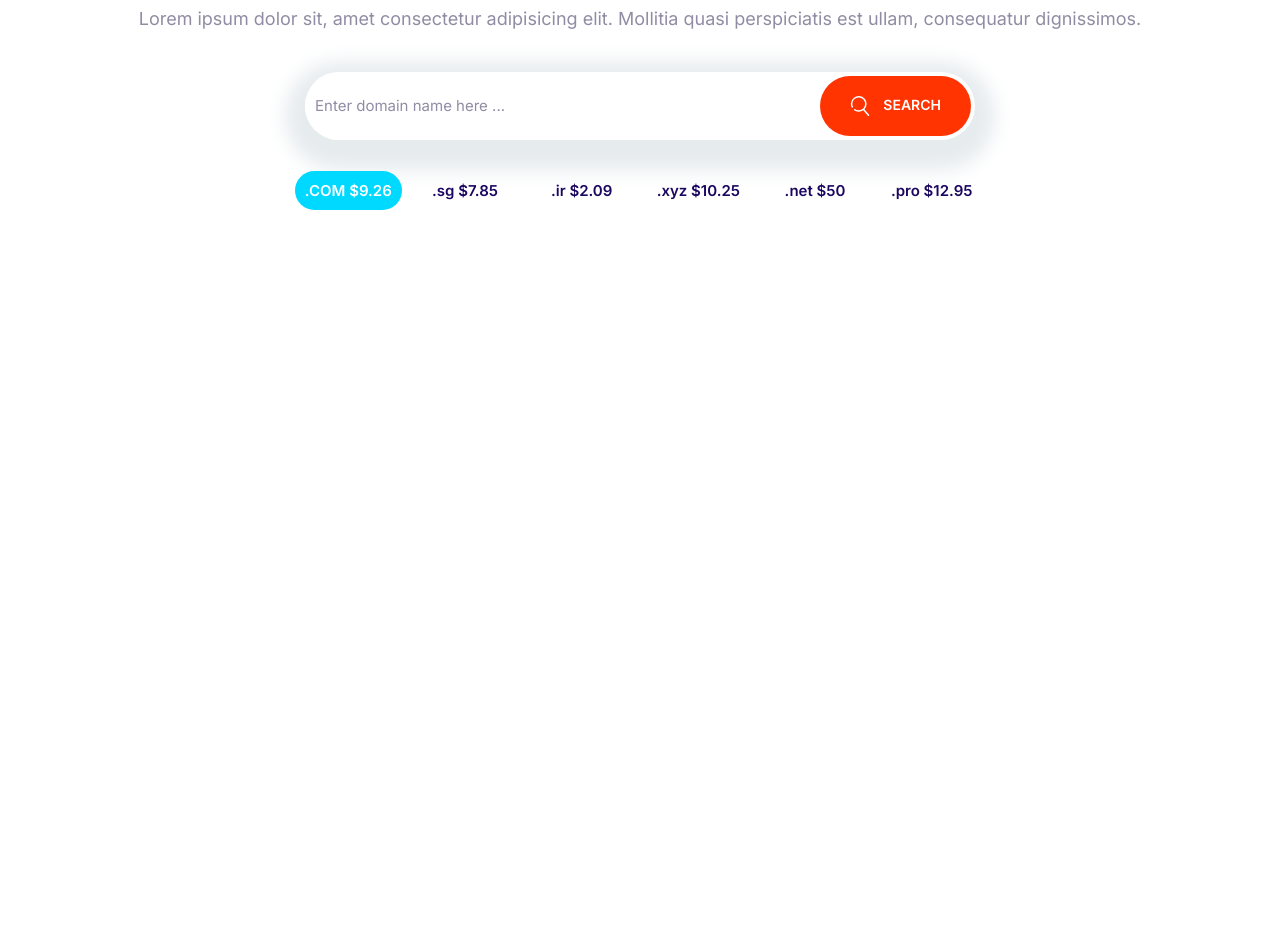
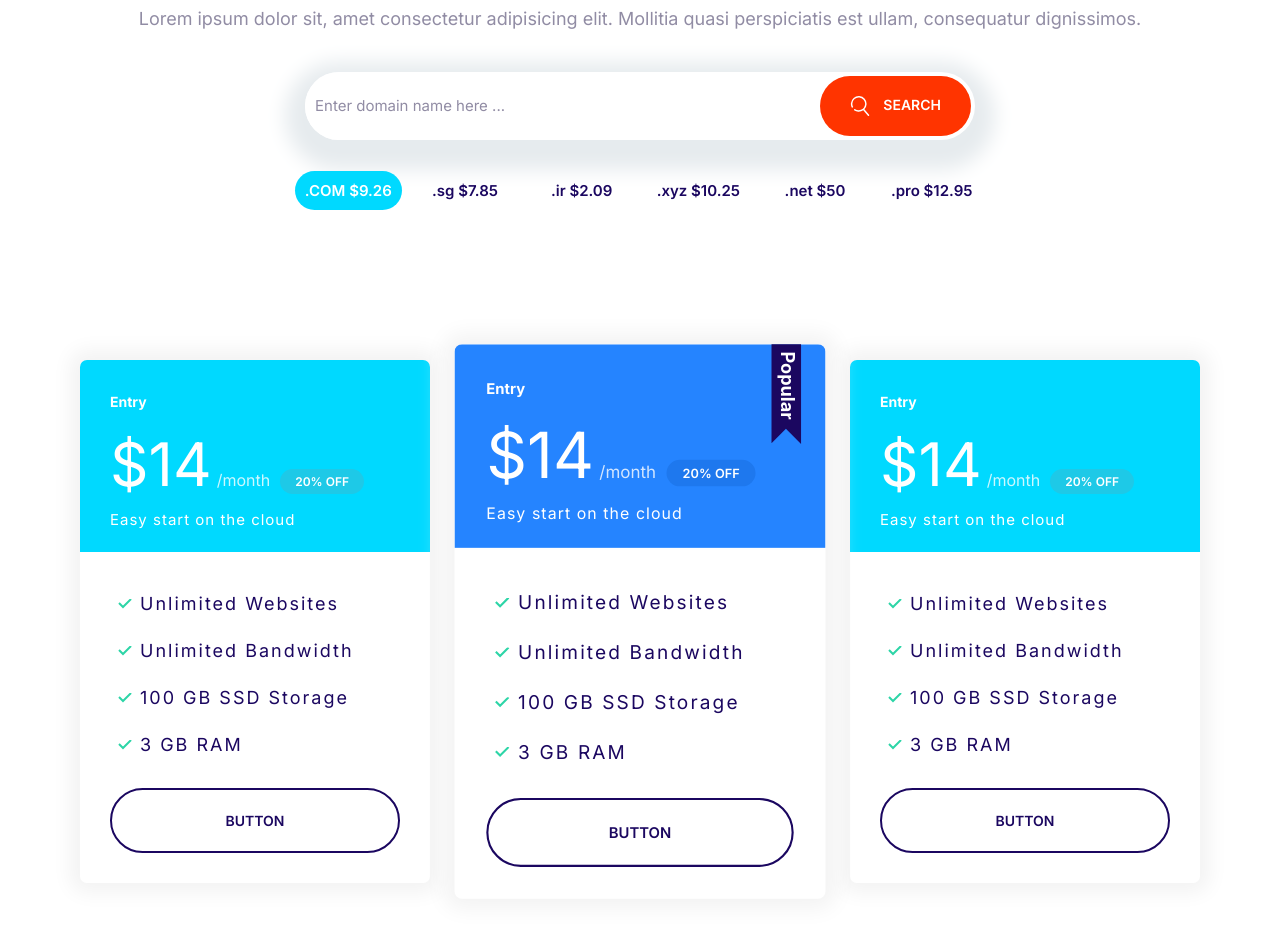
Before and after one commit to HassanQasemi/mohsify-project, a plain HTML site: page index.html in a window 1280 px wide. Shown: the part 513-1456 px from the top of the page. Before the commit the page ends 813 px from the top, so only its background shows below. Drawn offline with Linux system fonts and the light colour scheme.

Commit message:
plan-block added to other sections.

```diff
--- a/css/styles.css
+++ b/css/styles.css
@@ -721,7 +721,7 @@ a {
 @media screen and (min-width: 1024px) {
   .plans-block {
     max-width: 1140px;
-    margin: 4rem auto;
+    margin: 0rem auto;
     display: grid;
     grid-template-columns: repeat(3, 1fr);
   }
--- a/index.html
+++ b/index.html
@@ -83,6 +83,82 @@
         <li>.pro $12.95</li>
       </ul>
     </section>
+    <section class="plans-block">
+      <div class="plans-block__card">
+        <div class="plan">
+          <div class="card card--primary">
+            <div class="card__header">
+              <h3 class="plan__name">Entry</h3>
+              <span class="plan__price">$14</span
+              ><span class="plan__billing-cycle">/month</span
+              ><span class="badge badge--small">20% Off</span>
+              <span class="plan__description">Easy start on the cloud</span>
+            </div>
+            <div class="card__body">
+              <ul class="list list--tick">
+                <li class="list__item">Unlimited Websites</li>
+                <li class="list__item">Unlimited Bandwidth</li>
+                <li class="list__item">100 GB SSD Storage</li>
+                <li class="list__item">3 GB RAM</li>
+              </ul>
+              <a href="" class="btn btn--secondary btn--block btn--outline"
+                >button</a
+              >
+            </div>
+          </div>
+        </div>
+      </div>
+
+      <div class="plans-block__card">
+        <div class="plan plan--popular">
+          <div class="card card--secondary">
+            <div class="card__header">
+              <h3 class="plan__name">Entry</h3>
+              <span class="plan__price">$14</span
+              ><span class="plan__billing-cycle">/month</span
+              ><span class="badge badge--small">20% Off</span>
+              <span class="plan__description">Easy start on the cloud</span>
+            </div>
+            <div class="card__body">
+              <ul class="list list--tick">
+                <li class="list__item">Unlimited Websites</li>
+                <li class="list__item">Unlimited Bandwidth</li>
+                <li class="list__item">100 GB SSD Storage</li>
+                <li class="list__item">3 GB RAM</li>
+              </ul>
+              <a href="" class="btn btn--secondary btn--block btn--outline"
+                >button</a
+              >
+            </div>
+          </div>
+        </div>
+      </div>
+
+      <div class="plans-block__card">
+        <div class="plan">
+          <div class="card card--primary">
+            <div class="card__header">
+              <h3 class="plan__name">Entry</h3>
+              <span class="plan__price">$14</span
+              ><span class="plan__billing-cycle">/month</span
+              ><span class="badge badge--small">20% Off</span>
+              <span class="plan__description">Easy start on the cloud</span>
+            </div>
+            <div class="card__body">
+              <ul class="list list--tick">
+                <li class="list__item">Unlimited Websites</li>
+                <li class="list__item">Unlimited Bandwidth</li>
+                <li class="list__item">100 GB SSD Storage</li>
+                <li class="list__item">3 GB RAM</li>
+              </ul>
+              <a href="" class="btn btn--secondary btn--block btn--outline"
+                >button</a
+              >
+            </div>
+          </div>
+        </div>
+      </div>
+    </section>
 
     <script src="js/main.js"></script>
   </body>
```
